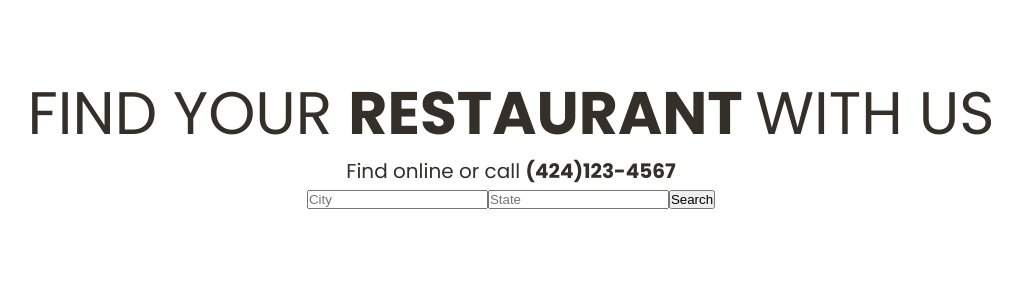
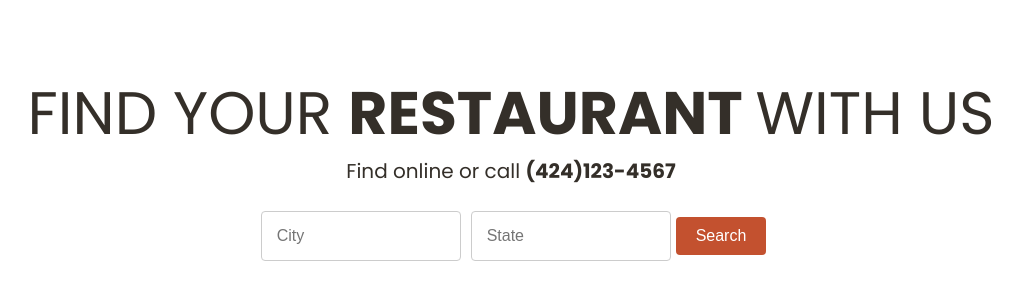
Before and after one commit to Namra0816/restaurantFinder, a React (Create React App) app: page / in a window 1280 px wide. Shown: the part 100-400 px from the top of the page, without its empty margins (129-1151 px from the left). Built offline with nearby package versions, Linux system fonts and the light colour scheme.

Commit message:
css for search containers added

```diff
--- a/src/index.css
+++ b/src/index.css
@@ -63,3 +63,56 @@
       font-size: 45px;
     }
   }
+
+  .search-container {
+    display: flex;
+    justify-content: center;
+    align-items: center;
+    margin-top: 20px;
+  }
+
+  .search-container input {
+    padding: 15px;
+    margin: 5px;
+    border: 1px solid #ccc;
+    border-radius: 4px;
+    font-size: 16px;
+    width: 200px;
+  }
+
+  .search-container button {
+    padding: 15px 25px; /* Increase padding for a larger button */
+    border: none;
+    border-radius: 4px;
+    background-color: var(--color-primary);
+    color: white;
+    cursor: pointer;
+    font-size: 16px; /* Larger font size for the text on the button */
+  }
+
+  .search-container button:hover {
+    background-color: var(--color-secondary);
+  }
+
+  datalist {
+    border: 1px solid #ccc;
+    border-radius: 4px;
+    padding: 5px;
+  }
+
+  /* Option styling within datalist */
+  option {
+    padding: 5px 10px;
+    cursor: pointer;
+  }
+
+  /* Button styling in the search container */
+  .search-container button {
+    padding: 10px 20px;
+    border: none;
+    border-radius: 4px;
+    background-color: var(--color-primary);
+    color: white;
+    font-size: 16px;
+    cursor: pointer;
+  }
```
